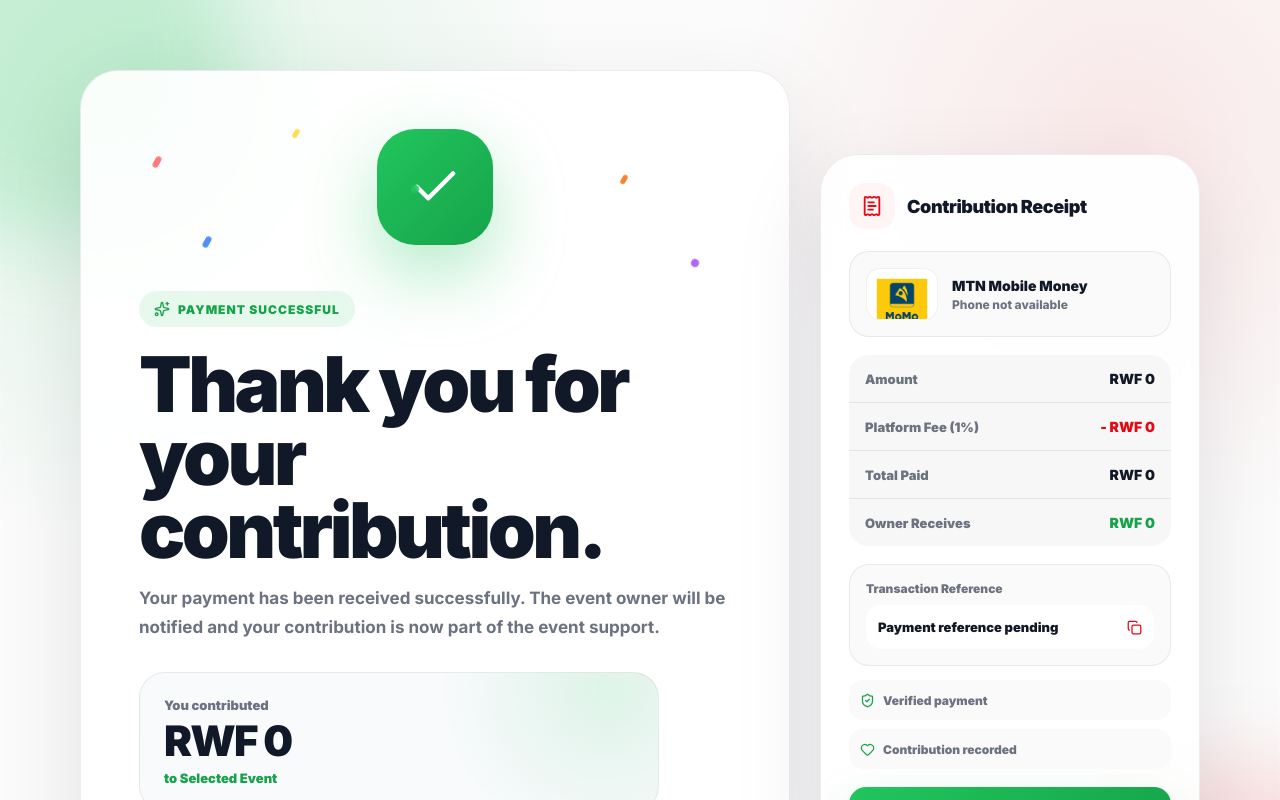
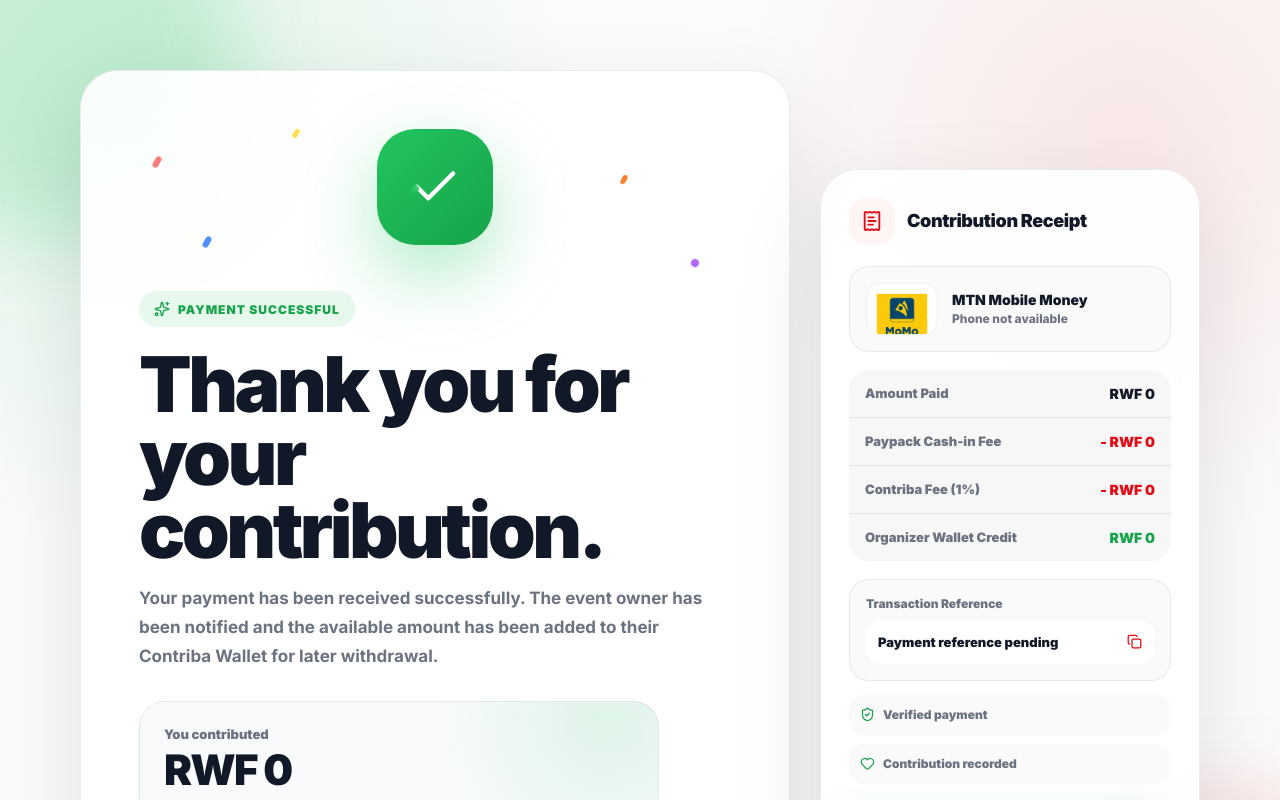
Before and after one commit to Nyiridandi1/contriba-web, a React (Vite) app: page /events/1/payment-success in a window 1280 px wide. Shown: the top 800 px of the page. Built offline with nearby package versions, Linux system fonts and the light colour scheme; no server answers.

Commit message:
Update contribution wallet and withdrawal flow

```diff
--- a/src/webapp/pages/Contribute.jsx
+++ b/src/webapp/pages/Contribute.jsx
@@ -103,8 +103,19 @@ function Contribute() {
     return normalizeEvent(event);
   }, [event]);
 
-  const fee = useMemo(() => Math.round(amount * 0.01), [amount]);
-  const ownerReceives = useMemo(() => Math.max(amount - fee, 0), [amount, fee]);
+  const paymentBreakdown = useMemo(() => {
+    const cashinFeeRate = paymentMethod === "airtel" ? 0.025 : 0.035;
+    const paypackCashinFee = Math.ceil(amount * cashinFeeRate);
+    const afterCashin = Math.max(amount - paypackCashinFee, 0);
+    const contribaFee = Math.floor(afterCashin * 0.01);
+    const walletCredit = Math.max(afterCashin - contribaFee, 0);
+
+    return {
+      paypackCashinFee,
+      contribaFee,
+      walletCredit,
+    };
+  }, [amount, paymentMethod]);
 
   const cleanPhone = phone.replace(/[^\d]/g, "");
 
@@ -181,8 +192,9 @@ function Contribute() {
       event: normalizedEvent,
       contribution: result.contribution,
       amount,
-      fee,
-      ownerReceives,
+      paypackCashinFee: paymentBreakdown.paypackCashinFee,
+      contribaFee: paymentBreakdown.contribaFee,
+      walletCredit: paymentBreakdown.walletCredit,
       phone,
       name: publicContribution ? name.trim() : "Anonymous",
       message,
@@ -487,13 +499,18 @@ function Contribute() {
               </div>
 
               <div className="summary-line">
-                <span>Contriba fee (1%)</span>
-                <strong>- {formatMoney(fee)}</strong>
+                <span>Paypack cash-in fee</span>
+                <strong>- {formatMoney(paymentBreakdown.paypackCashinFee)}</strong>
               </div>
 
               <div className="summary-line">
-                <span>Organizer receives</span>
-                <strong className="green">{formatMoney(ownerReceives)}</strong>
+                <span>Contriba fee (1%)</span>
+                <strong>- {formatMoney(paymentBreakdown.contribaFee)}</strong>
+              </div>
+
+              <div className="summary-line">
+                <span>Organizer wallet credit</span>
+                <strong className="green">{formatMoney(paymentBreakdown.walletCredit)}</strong>
               </div>
 
               <div className="summary-divider"></div>
@@ -508,7 +525,7 @@ function Contribute() {
 
                 <div>
                   <WalletCards size={17} />
-                  {normalizedEvent.ownerPhone}
+                  Contriba Wallet
                 </div>
               </div>
 
--- a/src/webapp/pages/PaymentConfirm.jsx
+++ b/src/webapp/pages/PaymentConfirm.jsx
@@ -78,8 +78,11 @@ function PaymentConfirm() {
   }, [id, navigate]);
 
   const amount = Number(checkout?.amount || 0);
-  const fee = Number(checkout?.fee || Math.round(amount * 0.01));
-  const ownerReceives = Number(checkout?.ownerReceives || amount - fee);
+  const cashinFeeRate = selectedMethod === "airtel" ? 0.025 : 0.035;
+  const paypackCashinFee = Math.ceil(amount * cashinFeeRate);
+  const afterCashin = Math.max(amount - paypackCashinFee, 0);
+  const contribaFee = Math.floor(afterCashin * 0.01);
+  const walletCredit = Math.max(afterCashin - contribaFee, 0);
 
   const selectedMethodLabel =
     paymentMethods.find((method) => method.id === selectedMethod)?.label ||
@@ -311,8 +314,13 @@ function PaymentConfirm() {
               </div>
 
               <div>
-                <span>Platform Fee (1%)</span>
-                <strong className="red">- {formatMoney(fee)}</strong>
+                <span>Paypack Cash-in Fee</span>
+                <strong className="red">- {formatMoney(paypackCashinFee)}</strong>
+              </div>
+
+              <div>
+                <span>Contriba Fee (1%)</span>
+                <strong className="red">- {formatMoney(contribaFee)}</strong>
               </div>
 
               <div>
@@ -321,8 +329,8 @@ function PaymentConfirm() {
               </div>
 
               <div>
-                <span>Owner Receives</span>
-                <strong className="green">{formatMoney(ownerReceives)}</strong>
+                <span>Organizer Wallet Credit</span>
+                <strong className="green">{formatMoney(walletCredit)}</strong>
               </div>
             </div>
 
@@ -368,8 +376,8 @@ function PaymentConfirm() {
                 </div>
 
                 <div>
-                  <span>Owner receives</span>
-                  <strong className="green">{formatMoney(ownerReceives)}</strong>
+                  <span>Wallet credit</span>
+                  <strong className="green">{formatMoney(walletCredit)}</strong>
                 </div>
 
                 {transactionRef && (
--- a/src/webapp/pages/PaymentSuccess.jsx
+++ b/src/webapp/pages/PaymentSuccess.jsx
@@ -20,6 +20,21 @@ import "./PaymentSuccess.css";
 
 function formatMoney(value) {
   return `RWF ${Number(value || 0).toLocaleString()}`;
+}
+
+function calculateWalletCredit(amount, method = "mtn") {
+  const numericAmount = Number(amount || 0);
+  const cashinFeeRate = method === "airtel" ? 0.025 : 0.035;
+  const paypackCashinFee = Math.ceil(numericAmount * cashinFeeRate);
+  const afterCashin = Math.max(numericAmount - paypackCashinFee, 0);
+  const contribaFee = Math.floor(afterCashin * 0.01);
+  const walletCredit = Math.max(afterCashin - contribaFee, 0);
+
+  return {
+    paypackCashinFee,
+    contribaFee,
+    walletCredit,
+  };
 }
 
 function readSuccessData() {
@@ -54,13 +69,17 @@ function PaymentSuccess() {
   const payment = readSuccessData();
 
   const amount = Number(payment?.amount || 0);
-  const fee = Number(payment?.fee || Math.round(amount * 0.01));
-  const ownerReceives = Number(payment?.ownerReceives || amount - fee);
-
-  const eventTitle = payment?.event?.title || "Selected Event";
   const method = payment?.selectedMethod || payment?.paymentMethod || "mtn";
   const methodLabel = payment?.selectedMethodLabel || getMethodLabel(method);
   const methodLogo = getMethodLogo(method);
+
+  const {
+    paypackCashinFee,
+    contribaFee,
+    walletCredit,
+  } = calculateWalletCredit(amount, method);
+
+  const eventTitle = payment?.event?.title || "Selected Event";
   const phone = payment?.phone || "Phone not available";
   const transactionRef =
     payment?.transaction_ref ||
@@ -98,8 +117,9 @@ function PaymentSuccess() {
           <h1>Thank you for your contribution.</h1>
 
           <p>
-            Your payment has been received successfully. The event owner will be
-            notified and your contribution is now part of the event support.
+            Your payment has been received successfully. The event owner has
+            been notified and the available amount has been added to their
+            Contriba Wallet for later withdrawal.
           </p>
 
           <div className="success-amount-box">
@@ -148,23 +168,23 @@ function PaymentSuccess() {
 
           <div className="receipt-list">
             <div>
-              <span>Amount</span>
+              <span>Amount Paid</span>
               <strong>{formatMoney(amount)}</strong>
             </div>
 
             <div>
-              <span>Platform Fee (1%)</span>
-              <strong className="red">- {formatMoney(fee)}</strong>
+              <span>Paypack Cash-in Fee</span>
+              <strong className="red">- {formatMoney(paypackCashinFee)}</strong>
             </div>
 
             <div>
-              <span>Total Paid</span>
-              <strong>{formatMoney(amount)}</strong>
+              <span>Contriba Fee (1%)</span>
+              <strong className="red">- {formatMoney(contribaFee)}</strong>
             </div>
 
             <div>
-              <span>Owner Receives</span>
-              <strong className="green">{formatMoney(ownerReceives)}</strong>
+              <span>Organizer Wallet Credit</span>
+              <strong className="green">{formatMoney(walletCredit)}</strong>
             </div>
           </div>
 
--- a/src/webapp/pages/Wallet.jsx
+++ b/src/webapp/pages/Wallet.jsx
@@ -50,10 +50,10 @@ function Wallet() {
 
   const balance = Number(wallet?.balance || 0);
   const totalWithdrawn = transactions
-    .filter((t) => t.type === "withdrawal" && t.status === "success")
+    .filter((t) => (t.type === "withdrawal" || t.type === "out") && (t.status === "success" || t.status === "completed"))
     .reduce((sum, t) => sum + Number(t.amount || 0), 0);
   const pendingBalance = transactions
-    .filter((t) => t.status === "pending")
+    .filter((t) => t.type === "deposit" && t.status === "pending")
     .reduce((sum, t) => sum + Number(t.amount || 0), 0);
 
   async function loadWallet() {
@@ -86,8 +86,8 @@ function Wallet() {
   }
 
   async function handleWithdraw() {
-    if (!withdrawAmount || Number(withdrawAmount) < 500) {
-      setWithdrawMessage("Minimum withdrawal is RWF 500.");
+    if (!withdrawAmount || Number(withdrawAmount) < 5000) {
+      setWithdrawMessage("Minimum withdrawal is RWF 5,000.");
       return;
     }
     if (!withdrawPhone) {
@@ -227,7 +227,7 @@ function Wallet() {
             <div className="withdraw-amount-card">
               <span>Available balance</span>
               <strong>{formatMoney(balance)}</strong>
-              <p>Estimated arrival: 2 minutes for mobile money.</p>
+              <p>Minimum withdrawal: RWF 5,000. Mobile money arrival depends on Paypack processing.</p>
             </div>
 
             <div className="wallet-form-fields">
@@ -367,13 +367,13 @@ function Wallet() {
             {!loading && transactions.slice(0, 10).map((item, index) => (
               <div className="withdraw-row" key={item.id || index}>
                 <div>
-                  <strong>{item.type === "withdrawal" ? "Withdrawal" : "Deposit"}</strong>
+                  <strong>{item.type === "withdrawal" || item.type === "out" ? "Withdrawal" : "Deposit"}</strong>
                   <span>{item.phone || item.destination || "Mobile Money"}</span>
                 </div>
                 <strong>{formatMoney(item.amount)}</strong>
                 <span>{formatTimeAgo(item.created_at)}</span>
                 <small className={item.status === "success" || item.status === "completed" ? "completed" : "processing"}>
-                  {item.status === "success" ? "Completed" : item.status === "pending" ? "Processing" : item.status}
+                  {item.status === "success" || item.status === "completed" ? "Completed" : item.status === "pending" ? "Processing" : item.status}
                 </small>
               </div>
             ))}
```
